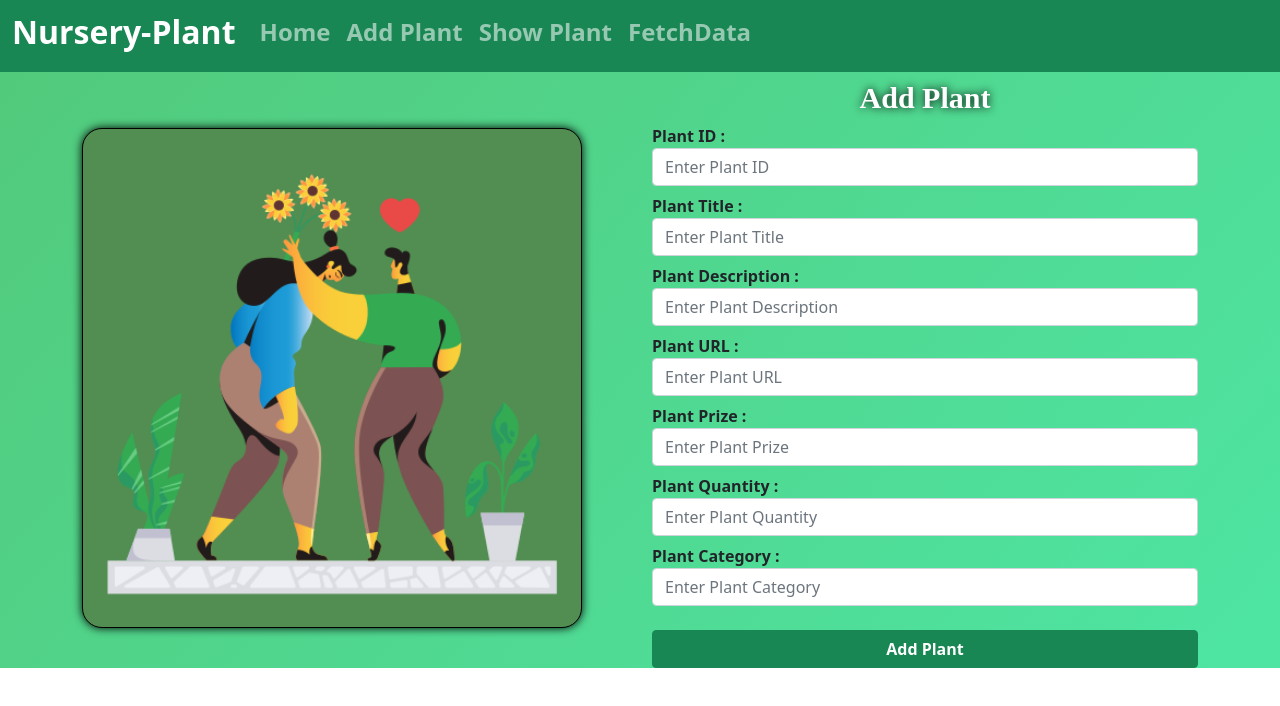
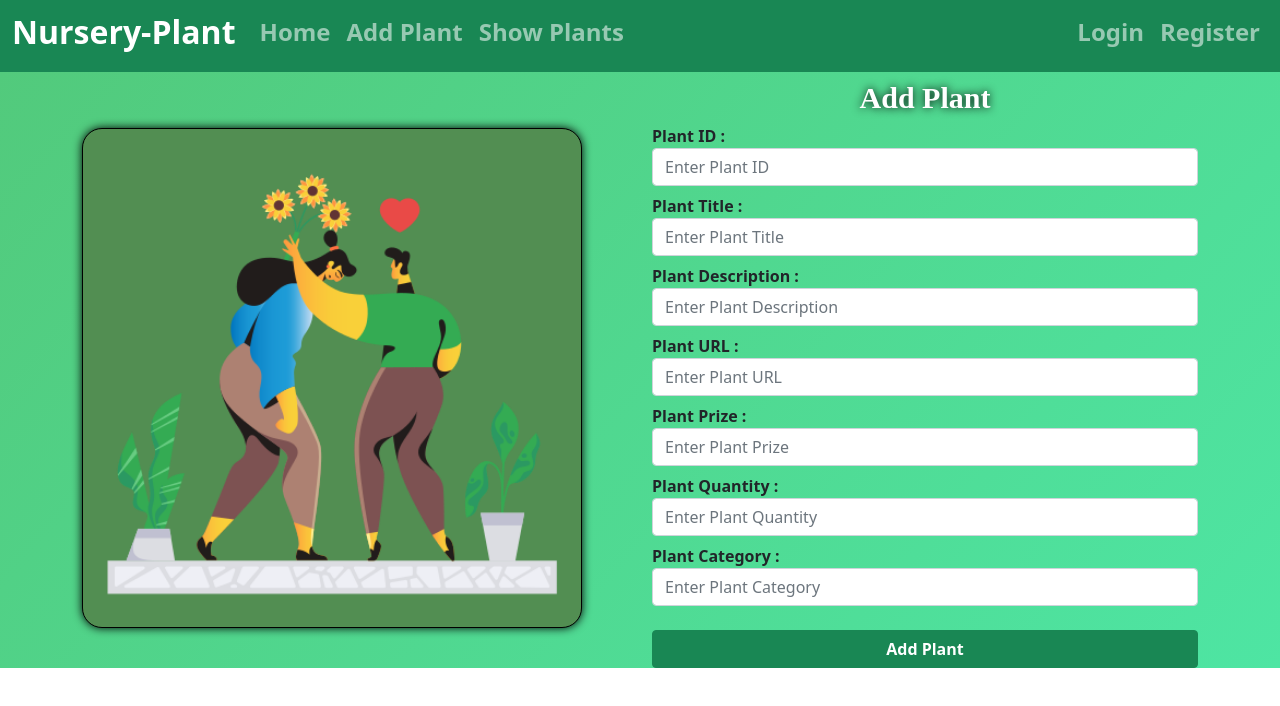
Before and after one commit to AnandShirbhaiyye/nursery-plant, a React (Create React App) app in the folder client/: page /addplant in a window 1280 px wide. Shown: the top 706 px of the page. Built offline with nearby package versions, Linux system fonts and the light colour scheme.

Commit message:
delete api integration and added route

```diff
--- a/client/src/AddPlant/AddPlant.js
+++ b/client/src/AddPlant/AddPlant.js
@@ -47,7 +47,7 @@ export default function AddPlant() {
                   .then((res) => {
                     swal("Success!", "Plant Added successfully!", "success").then(
                       (value) => {
-                        navigate("/showplant");
+                        navigate("/get/allplant");
                       }
                     );
                   })
--- a/client/src/App.css
+++ b/client/src/App.css
@@ -36,3 +36,15 @@
     transform: rotate(360deg);
   }
 }
+.navbar-sizing{
+    background-color: #282c34;
+    height: 50px;
+    width: 100%;
+    position: fixed;
+    top: 0;
+    left: 0;
+    z-index: 1;
+    border-bottom: 1px solid black;
+    box-shadow: 0 0  10px black;
+    transition: 0.2s;
+}
--- a/client/src/App.js
+++ b/client/src/App.js
@@ -3,6 +3,7 @@ import AddPlant from './AddPlant/AddPlant'
 import { BrowserRouter, Route, Routes, Link } from "react-router-dom";
 import ShowPlant from './ShowPlant/ShowPlant';
 import FetchData from './FetchData/FetchData';
+
 
 export default function App() {
   return (
@@ -37,18 +38,35 @@ export default function App() {
                     <h4><b>Add Plant</b></h4>
                   </Link>
                 </li>
-                <li className="nav-item">
+                {/* <li className="nav-item">
                   <Link className="nav-link" to="./showplant">
                     <h4><b>Show Plant</b></h4>
                   </Link>
-                </li>
+                </li> */}
                 <li className="nav-item">
                   <Link className="nav-link" to="./get/allplant">
-                    <h4><b>FetchData</b></h4>
+                    <h4><b>Show Plants</b></h4>
                   </Link>
                 </li>
               </ul>
             </div>
+            <div className="collapse navbar-collapse navbar-sizing" id="navbarNav" style={{display:"flex",flexDirection:"row",justifyContent:"flex-end"}}>
+              <ul className="navbar-nav ml-auto">
+                <li className="nav-item">
+                  <Link className="nav-link" to="./login">
+                    <h4 className='nav_register'><b>Login</b></h4>
+                  </Link>
+                </li>
+              </ul>
+              <ul className="navbar-nav ml-auto">
+              <li className="nav-item">
+                  <Link className="nav-link" to="./register">
+                    <h4 className='nav_register'><b>Register</b></h4>
+                  </Link>
+                </li>
+              </ul>
+
+                </div>
           </div>
         </nav>
 
--- a/client/src/FetchData/FetchData.css
+++ b/client/src/FetchData/FetchData.css
@@ -0,0 +1,4 @@
+.gradient{
+    background-color: #F4D03F;
+    background-image: linear-gradient(132deg, #52ca7c 0%, #4ee5a3 100%);
+}
--- a/client/src/FetchData/FetchData.js
+++ b/client/src/FetchData/FetchData.js
@@ -1,7 +1,9 @@
 import React from 'react';
 import ShowPlant from '../ShowPlant/ShowPlant';
 import axios from 'axios';
-import {useState, useEffect} from 'react'
+import {useState, useEffect} from 'react';
+import './FetchData.css'
+import { Link } from 'react-router-dom';
 
 export default function FetchData() {
 
@@ -23,15 +25,18 @@ export default function FetchData() {
   //   },[])
 
   return (
-       <div>
-
-         <div className='container mt-4' >
+       <>
+          <div className='gradient'>
+         <div className='container' >
        <h1 className="text-center">Show Plant</h1>
+       <hr/>
+       <Link to={'/addplant'} class="btn btn-outline-success w-100"><b>ADD PLANTS</b></Link>
          {
            plant.map(plants =><ShowPlant id={plants.id} title={plants.title} description={plants.description}
            plant_url={plants.plant_url} prize={plants.prize} quantity={plants.quantity} category={plants.category}  />)
          }
        </div>
-    </div>
+       </div>
+    </>
   )
 }
--- a/client/src/ShowPlant/ShowPlant.js
+++ b/client/src/ShowPlant/ShowPlant.js
@@ -1,27 +1,28 @@
 import React from 'react'
 import "./Showplant.css"
+import axios from 'axios'
+import {useState, useEffect} from 'react'
+import swal from 'sweetalert'
 export default function ShowPlant(props) {
+
+  async function deletePlant(){
+
+    const result = await axios.post('/delete/plant', {
+      id: props.id
+    })
+    if(result.data.status === 'success'){
+      swal("Success!", "Plant Deleted successfully!", "success").then((value) => {
+        props.history.push('/get/allplant')
+      })
+    }
+    else{
+      swal("Error!", result.data.message, "warning");
+    }
+  }
+
+
   return (
     <>
-
-            {/* <div className='row'>
-            <div className='col-md-6'>
-            <h2>Id: {props.id}</h2>
-            <h2>TITLE : {props.title}</h2>
-            <h2>DESCRIPTION : {props.description}</h2>
-            <h2>PRIZE : {props.prize}</h2>
-            <h2>QUANTITY : {props.quantity}</h2>
-            <h2>CATEGORY : {props.category}</h2>
-            </div>
-            <div className='col-md-6'>
-            <div class="d-grid gap-2 col-6 mx-auto">
-                <button className="btn btn-danger mt-2" type="button" >Delete</button>
-                <button className="btn btn-success mt-3" type="button">Update</button>
-                <button className="btn btn-warning mt-3" type="button">Read</button>
-            </div>
-            </div>
-        </div> */}
-
       <div className='container'>
         <div className='row'>
           <div className='col-md-4 mt-3 p-3 card-border'>
@@ -42,7 +43,8 @@ export default function ShowPlant(props) {
             <button className='btn btn-success w-100'>Edit</button>
             </div>
             <div className='col-md-6'>
-            <button className='btn btn-danger w-100'>Delete</button>
+            <button className='btn btn-danger w-100'
+             onClick={deletePlant}>Delete</button>
             </div>
             </div>
             </div>
--- a/client/src/ShowPlant/Showplant.css
+++ b/client/src/ShowPlant/Showplant.css
@@ -1,3 +1,5 @@
+
+
 .card-title{
     font-size: 30px;
     font-weight: bold;
@@ -25,4 +27,11 @@
     box-shadow: 0 0  10px black;
     transition: 0.2s;
     background-color:#003311;
+
+
+    /* background-color: rgb(82, 142, 82); */
 }
+.card-memo{
+    display: flex;
+    flex-direction:row;
+}
```
Also changed, not shown: client/src/Title/Title.js (deleted, +0 -9 lines), client/src/Title/Title.css (deleted).
